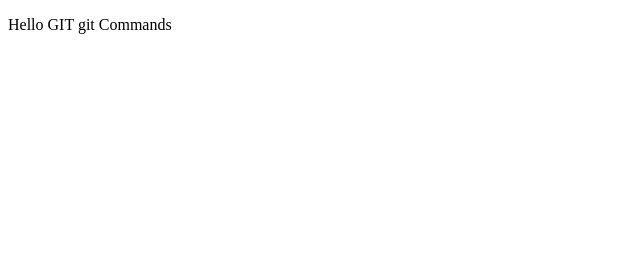
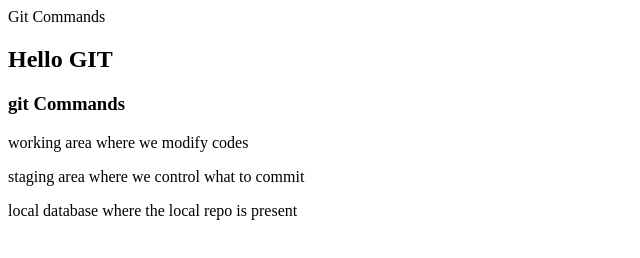
Before and after one commit to KomalBarnwal/freshersbatch-oct16, a plain HTML site: page index.html in a window 1280 px wide. Shown: the whole page, without its empty margins (0-640 px from the left). Drawn offline with Linux system fonts and the light colour scheme.

Commit message:
some update in index.html

```diff
--- a/index.html
+++ b/index.html
@@ -1,9 +1,13 @@
 <!DOCTYPE html>
 <head>
+    Git Commands
     <title>GIT Page</title>
 </head>
 <body>
-    <p>Hello GIT
-        git Commands</p>
+    <h2>Hello GIT</h2>
+    <h3>git Commands</h3>
+    <p>working area where we modify codes</p>
+    <p>staging area where we control what to commit</p>
+    <p>local database where the local repo is present</p>
 </body>
 </html>
```
Also changed, not shown: info.txt (added), 1 other file.
